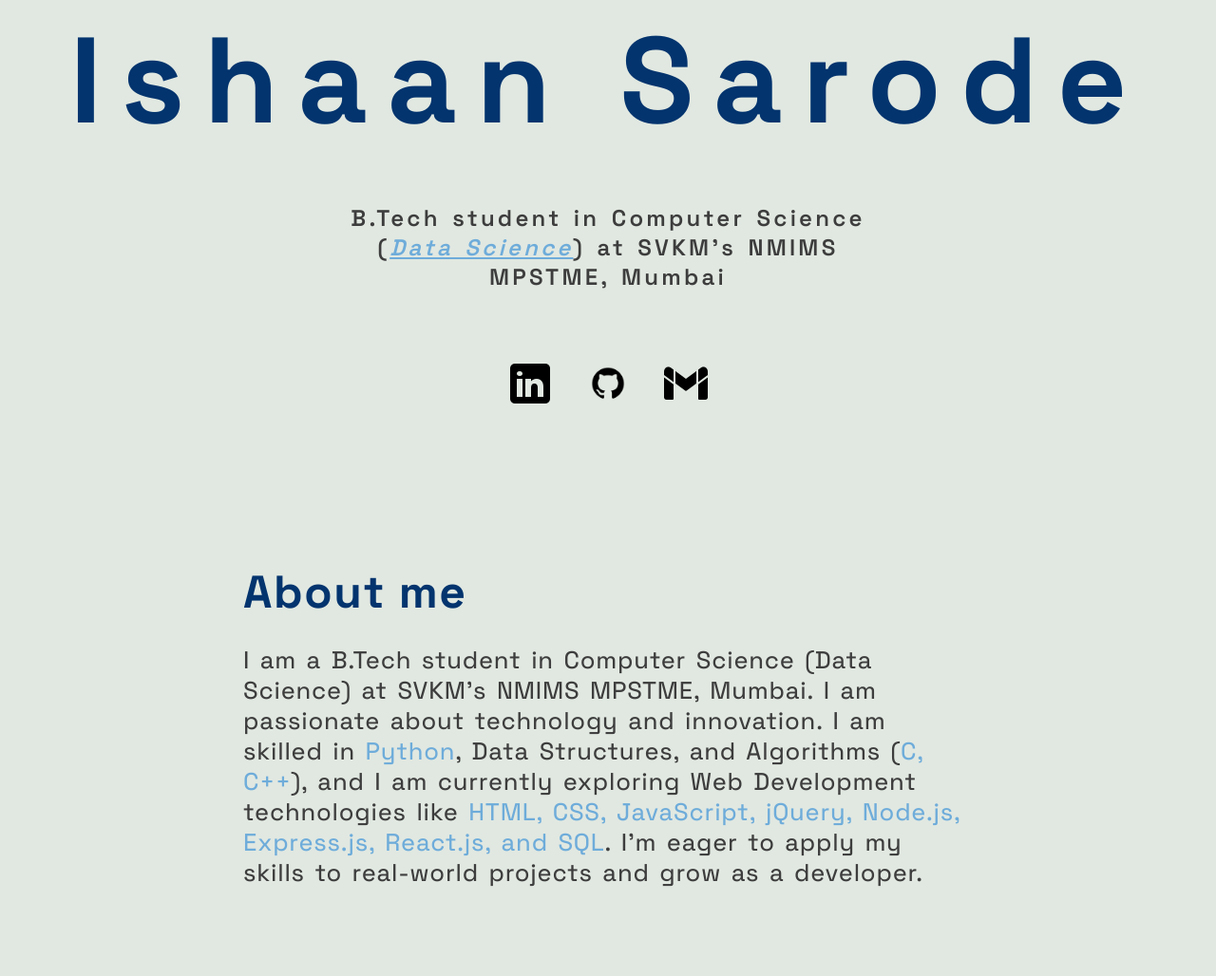
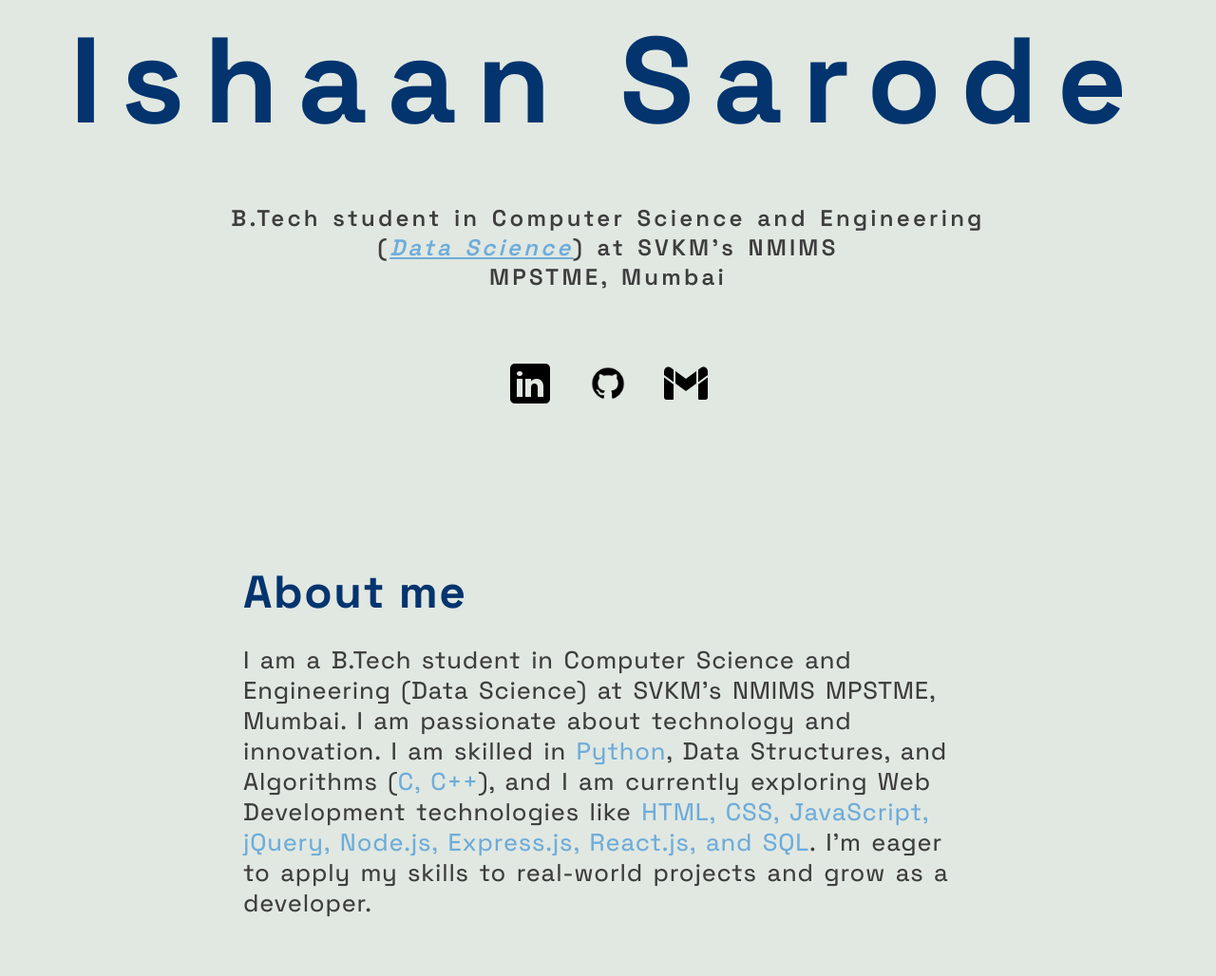
Before and after one commit to ImSarode/ImSarode.github.io, a plain HTML site: page index.html in a window 1280 px wide. Shown: the part 215-1243 px from the top of the page at 95% size. Drawn offline with Linux system fonts and the light colour scheme; a web font is replaced by a local one.

Commit message:
Update index.html

```diff
--- a/index.html
+++ b/index.html
@@ -29,7 +29,7 @@
     <section id = 'title'>
         <div class = 'title-content'>
             <h1>Ishaan Sarode</h1>
-            <p>B.Tech student in Computer Science<br>(<span><i><u>Data Science</u></i></span>) at SVKM's NMIMS<br>MPSTME, Mumbai</p>
+            <p>B.Tech student in Computer Science and Engineering <br>(<span><i><u>Data Science</u></i></span>) at SVKM's NMIMS<br>MPSTME, Mumbai</p>
             <div class = 'social-icons'>
                 <a href = 'https://www.linkedin.com/in/ishaan-sarode-78a190287/' target="_blank"><img src = './images/socials/icons8-linkedin-50.png' height = 50px></a>
                 <a href = 'https://github.com/ImSarode' target="_blank"><img src = './images/socials/icons8-github-128.png' height = 50px></a>
@@ -43,7 +43,7 @@
     <section id = 'about-me'>
         <div class = 'container'>
             <h1>About me</h1>
-            <p>I am a B.Tech student in Computer Science (Data Science) at SVKM's NMIMS MPSTME, Mumbai.
+            <p>I am a B.Tech student in Computer Science and Engineering (Data Science) at SVKM's NMIMS MPSTME, Mumbai.
                 I am passionate about technology and innovation.
                 I am skilled in <span>Python</span>, Data Structures, and Algorithms (<span>C, C++</span>), and
                 I am currently exploring Web Development technologies like <span>HTML, CSS, JavaScript, jQuery, Node.js, Express.js, React.js, and SQL</span>.
```
